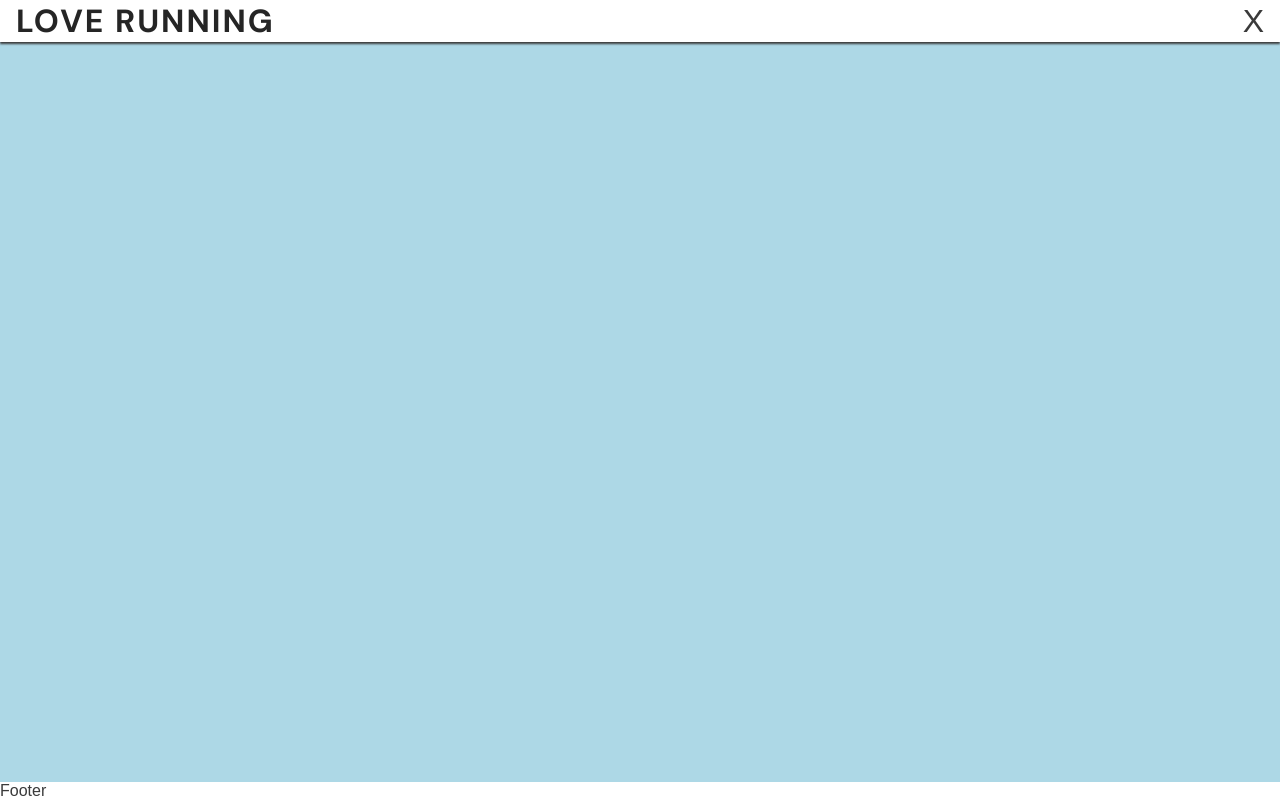
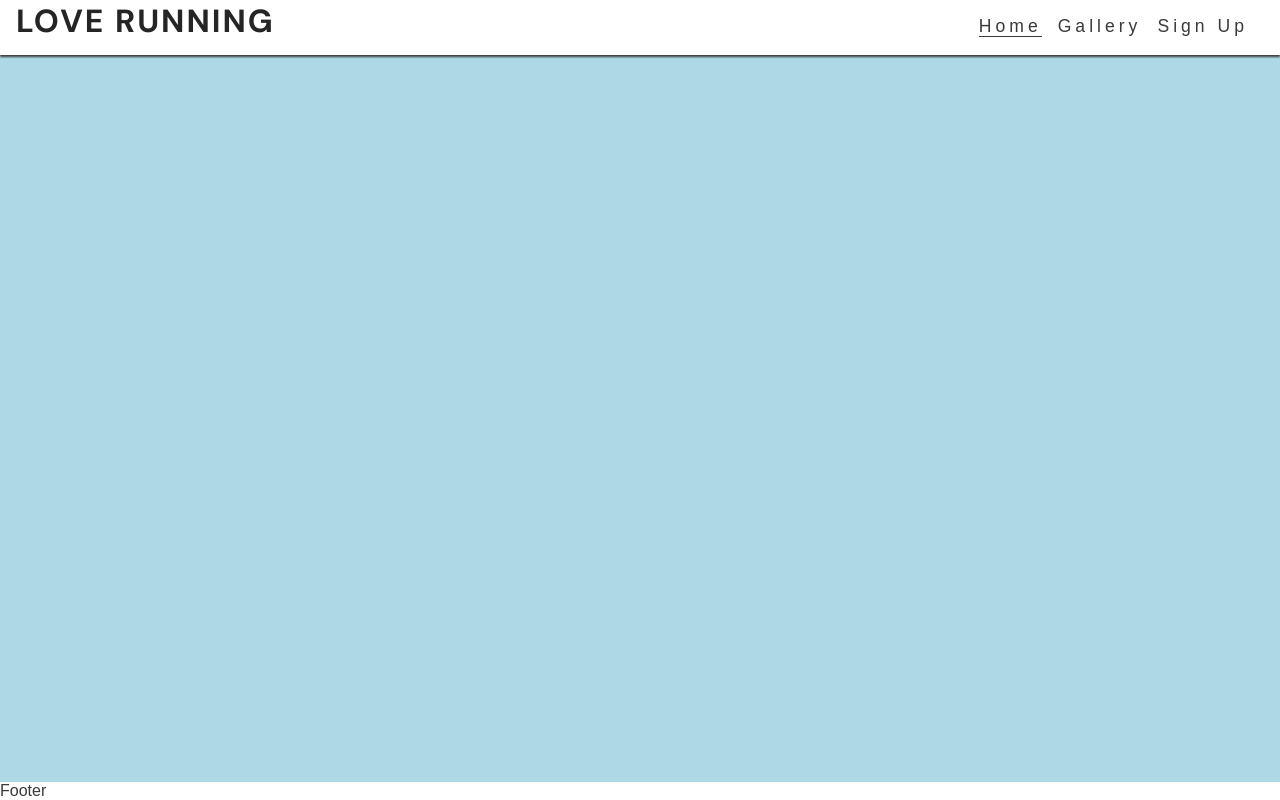
Before and after one commit to rachel1davey/love-running, a plain HTML site: page index.html in a window 1280 px wide. Drawn offline with Linux system fonts and the light colour scheme.

Commit message:
Responsive navbar

```diff
--- a/assets/css/style.css
+++ b/assets/css/style.css
@@ -90,3 +90,26 @@ nav {
 .nav-toggle-label {
     font-size: 2rem;
 }
+
+
+@media screen and (min-width: 768px) {
+    nav {
+        position: relative;
+        display: block;
+        box-shadow: none;
+        width: fit-content;
+        padding-right: 1rem;
+    }
+
+    .nav ul {
+        display: flex;
+    }
+
+    .nav ul > li {
+        padding-left: 1rem;
+    }
+
+    .nav-toggle-label {
+        display: none;
+    }
+}
```
